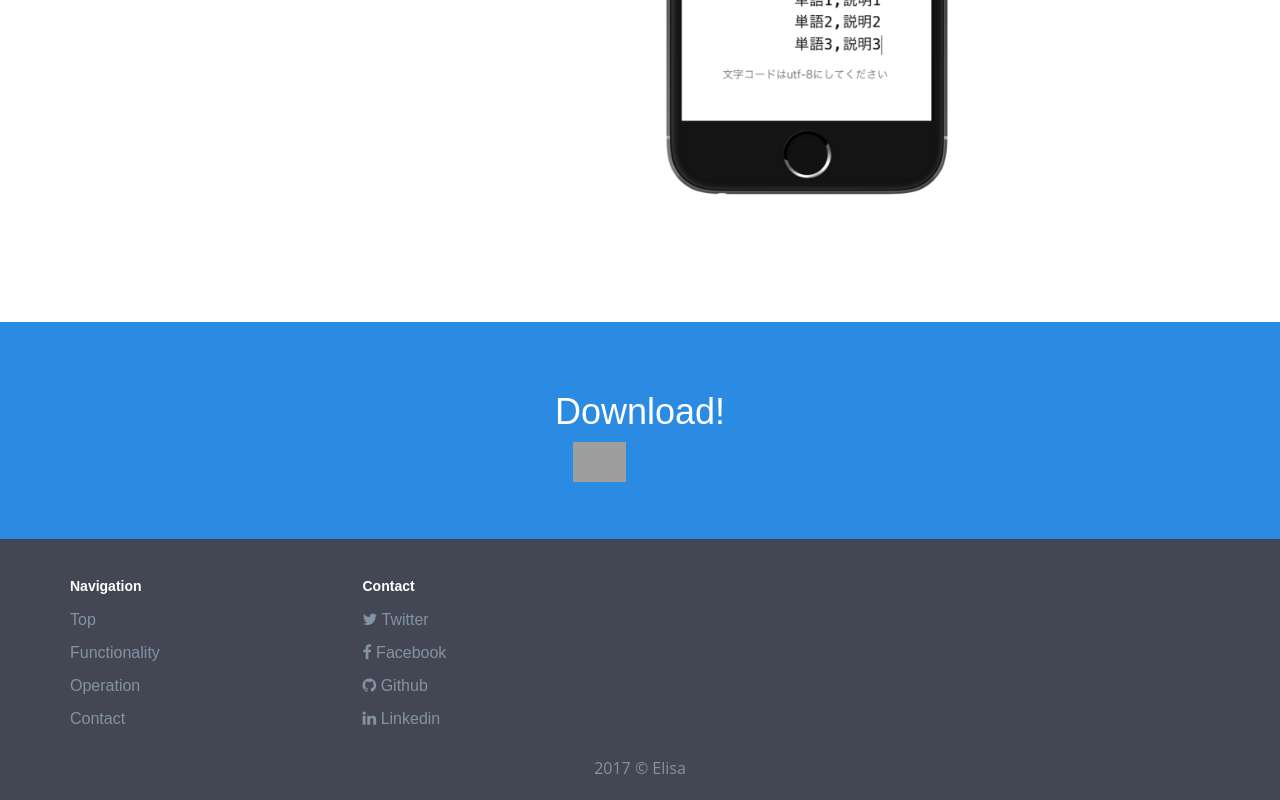
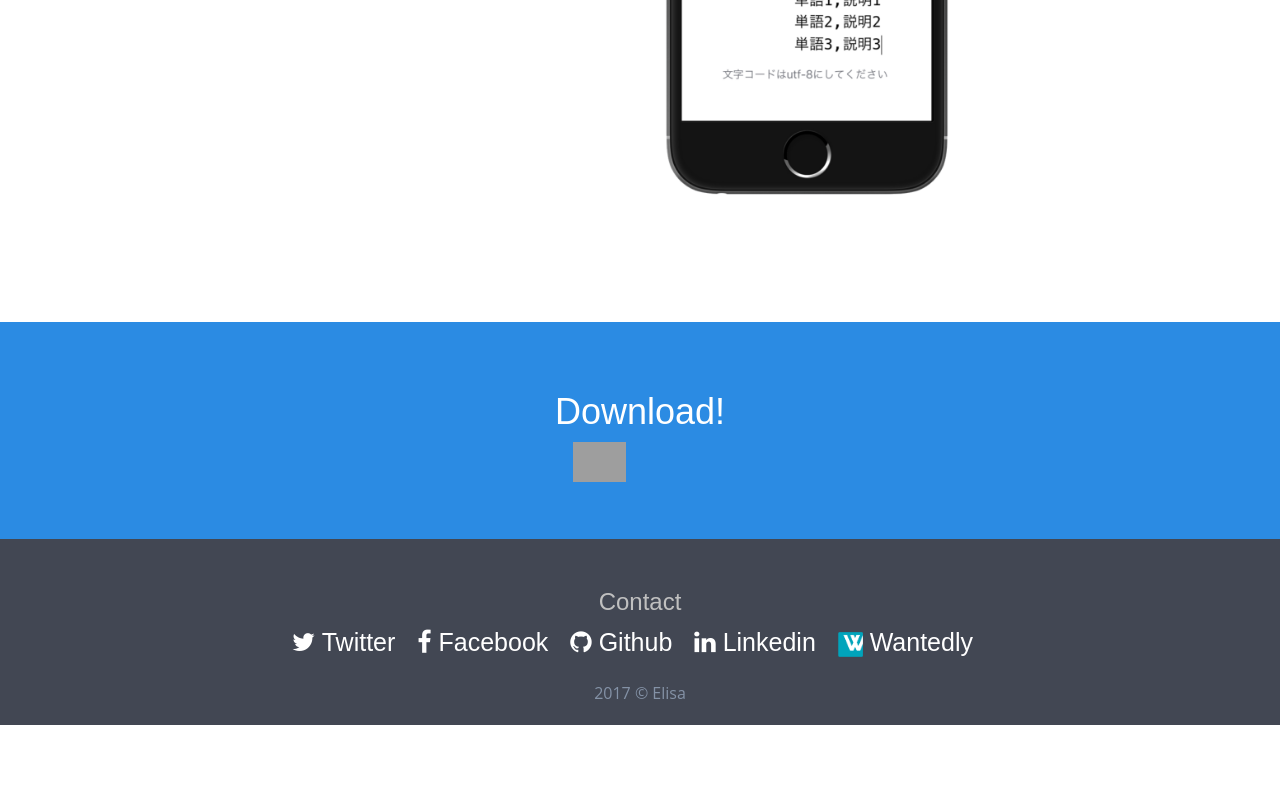
Before and after one commit to masakipedia/vocabularyChecker, a plain HTML site: page index.html in a window 1280 px wide. Shown: the part 3888-4688 px from the top of the page. After the commit the page ends 4613 px from the top, so only its background shows below. Drawn offline with nearby package versions, Linux system fonts and the light colour scheme; grey boxes are pictures that could not be loaded; a web font is replaced by a local one.

Commit message:
update files

```diff
--- a/index.html
+++ b/index.html
@@ -254,50 +254,28 @@
   <h1 class="heading-text wow fadeInDown">
     Download!
   </h1>
+
   <a href="https://itunes.apple.com/us/app/%E5%8D%98%E8%AA%9Echecker/id1324022012?mt=8" style="display:inline-block;overflow:hidden;background:url(https://linkmaker.itunes.apple.com/assets/shared/badges/ja-jp/appstore-lrg.svg) no-repeat;width:135px;height:40px;background-size:contain;" target="_blank"></a>
 </section><footer class="footer">
-  <div class="container" id="contact">
-    <div class="row">
-      <div class="col-md-3 col-sm-6 col-xs-6">
-        <h5>Navigation</h5>
-        <ul class="list-unstyled">
-          <li><a class="page-scroll" href="#top">Top</a></li>
-          <li><a class="page-scroll" href="#functionality">Functionality</a></li>
-          <li><a class="page-scroll" href="#operation">Operation</a></li>
-          <li><a class="page-scroll" href="#contact">Contact</a></li>
-        </ul>
-      </div>
-
-      <div class="col-md-3 col-sm-6 col-xs-6">
-        <h5>Contact</h5>
+  <h3 style="text-align: center; color: rgb(192, 192, 192);">Contact</h3>
+  <div class="container" id="contact" style="text-align: center;">
       <address>
-          <ul class="list-unstyled">
-            <li>
-              <a href="https://twitter.com/makimakipedia" target="_blank">
-                <i class="fa fa-twitter" aria-hidden="true"></i> Twitter
+          <a href="https://twitter.com/makimakipedia" target="_blank" style="color: #fff; font-size: 25px; margin-right: 15px;">
+            <i class="fa fa-twitter" aria-hidden="true" style="color: #fff;"></i> Twitter
           </a>
-            </li>
-            <li>
-              <a href="https://www.facebook.com/maki.okuno.5836" target="_blank">
-                <i class="fa fa-facebook" aria-hidden="true"></i>  Facebook
+          <a href="https://www.facebook.com/maki.okuno.5836" target="_blank" style="color: #fff; font-size: 25px; margin-right: 15px;">
+            <i class="fa fa-facebook" aria-hidden="true" style="color: #fff;"></i>  Facebook
           </a>
-            </li>
-            <li>
-              <a href="https://github.com/masakipedia" target="_blank">
-                <i class="fa fa-github" aria-hidden="true"></i> Github
+          <a href="https://github.com/masakipedia" target="_blank" style="color: #fff; font-size: 25px; margin-right: 15px;">
+            <i class="fa fa-github" aria-hidden="true" style="color: #fff;"></i> Github
           </a>
-            </li>
-            <li>
-              <a href="https://linkedin.com/in/masakiokuno" target="_blank">
-                <i class="fa fa-linkedin" aria-hidden="true"></i> Linkedin
+          <a href="https://linkedin.com/in/masakiokuno" target="_blank" style="color: #fff; font-size: 25px; margin-right: 15px;">
+            <i class="fa fa-linkedin" aria-hidden="true" style="color: #fff;"></i> Linkedin
           </a>
-            </li>
-          </ul>
+          <a class="nav-link" href="https://www.wantedly.com/secret_profiles/Yul_BVBA9GTTr6Kpu7NvKWn-Sk5fkpT5" target="_blank" style="color: #fff; font-size: 25px; margin-right: 15px;">
+            <img src="img/wantedly_icon.png" alt="wantedly" height="25px"> Wantedly
+          </a>
       </address>
-      </div>
-
-    </div>
-
     <div class="row bottom-row">
       <div class="col-sm-12">
         <div class="footer-alt text-center">
```
Also changed, not shown: img/wantedly_icon.png (added), img/wantedly_logo.png (added). Lines whose indentation alone changed are shown as unchanged.
